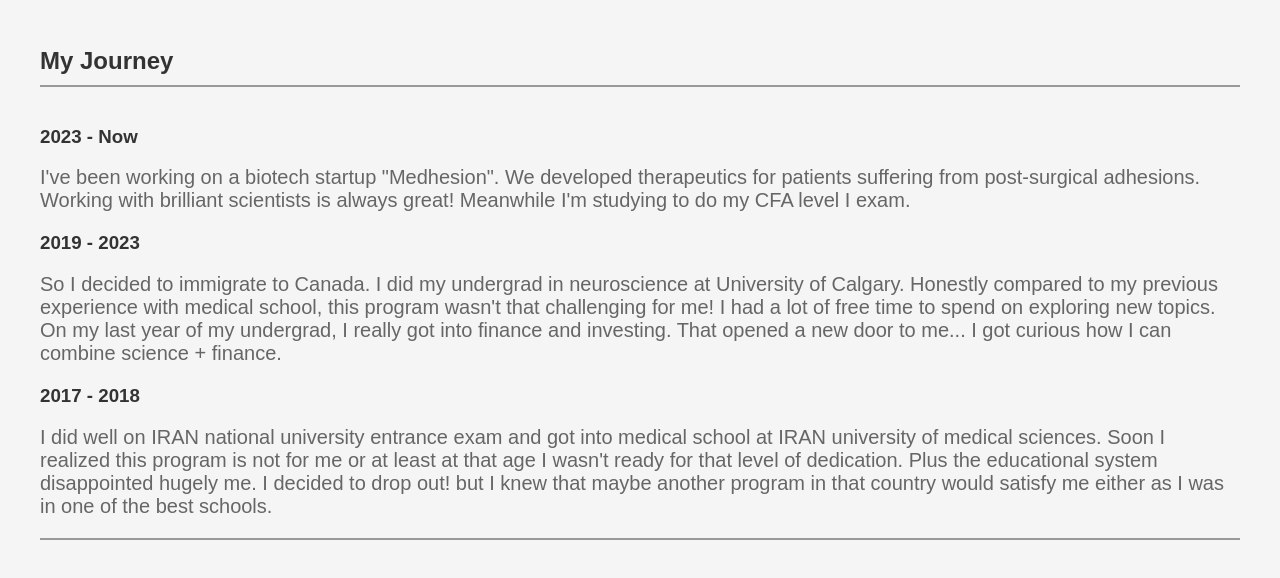
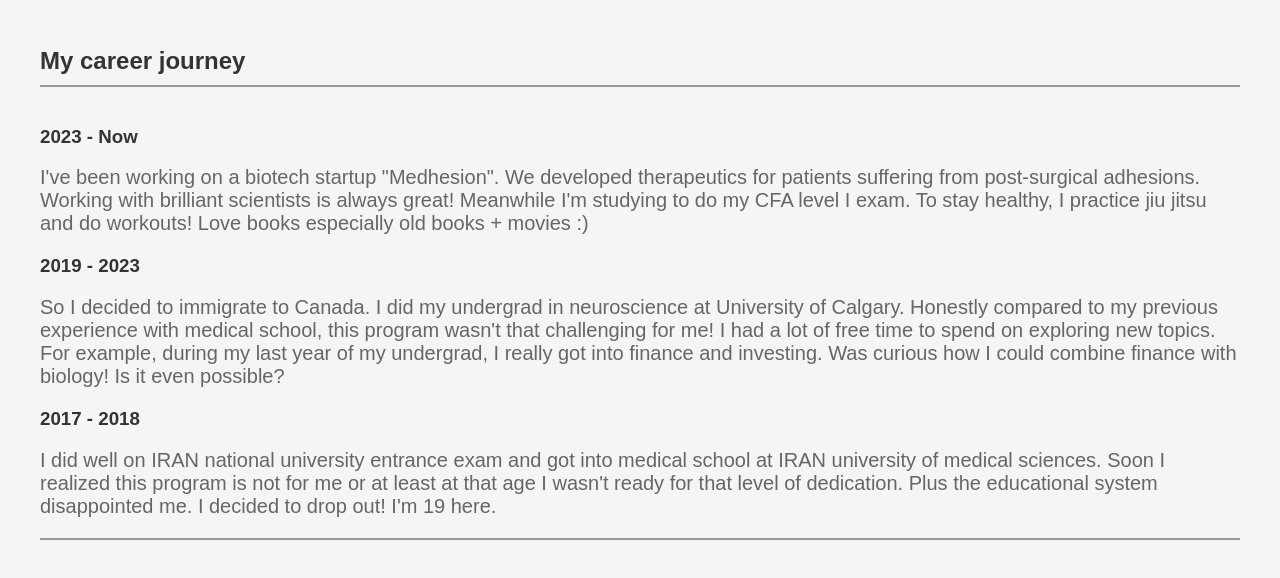
Before and after one commit to Parisa-et/Parisa-et.github.io, a plain HTML site: page index.html in a window 1280 px wide. Shown: the part 346-924 px from the top of the page. Drawn offline with Linux system fonts and the light colour scheme.

Commit message:
Update index.html

```diff
--- a/index.html
+++ b/index.html
@@ -183,18 +183,19 @@
             </div>
         </div>
         <div class="timeline">
-            <h2>My Journey</h2>
+            <h2>My career journey</h2>
             <div class="timeline-item"><h3>2023 - Now</h3><p>I've been working on a biotech startup "Medhesion". We developed therapeutics for patients suffering from post-surgical adhesions.
                 Working with brilliant scientists is always great! Meanwhile I'm studying to do my CFA level I exam.
+                To stay healthy, I practice jiu jitsu and do workouts! Love books especially old books + movies :)
 
             </p></div>
             <div class="timeline-item"><h3>2019 - 2023</h3><p>So I decided to immigrate to Canada. I did my undergrad in neuroscience at University of Calgary. Honestly compared to my
                 previous experience with medical school, this program wasn't that challenging for me! I had a lot of free time to spend on exploring new topics.
-                On my last year of my undergrad, I really got into finance and investing. That opened a new door to me... I got curious how I can combine science + finance.
+               For example, during my last year of my undergrad, I really got into finance and investing. Was curious how I could combine finance with biology! Is it even possible?
             </p></div>
             <div class="timeline-item"><h3>2017 - 2018</h3><p>I did well on IRAN national university entrance exam and got into medical school at IRAN university of medical sciences.
-                Soon I realized this program is not for me or at least at that age I wasn't ready for that level of dedication. Plus the educational system disappointed hugely me.
-            I decided to drop out! but I knew that maybe another program in that country would satisfy me either as I was in one of the best schools.  </p></div>
+                Soon I realized this program is not for me or at least at that age I wasn't ready for that level of dedication. Plus the educational system disappointed me.
+            I decided to drop out! I'm 19 here.  </p></div>
         </div>
     </div>
 
```
